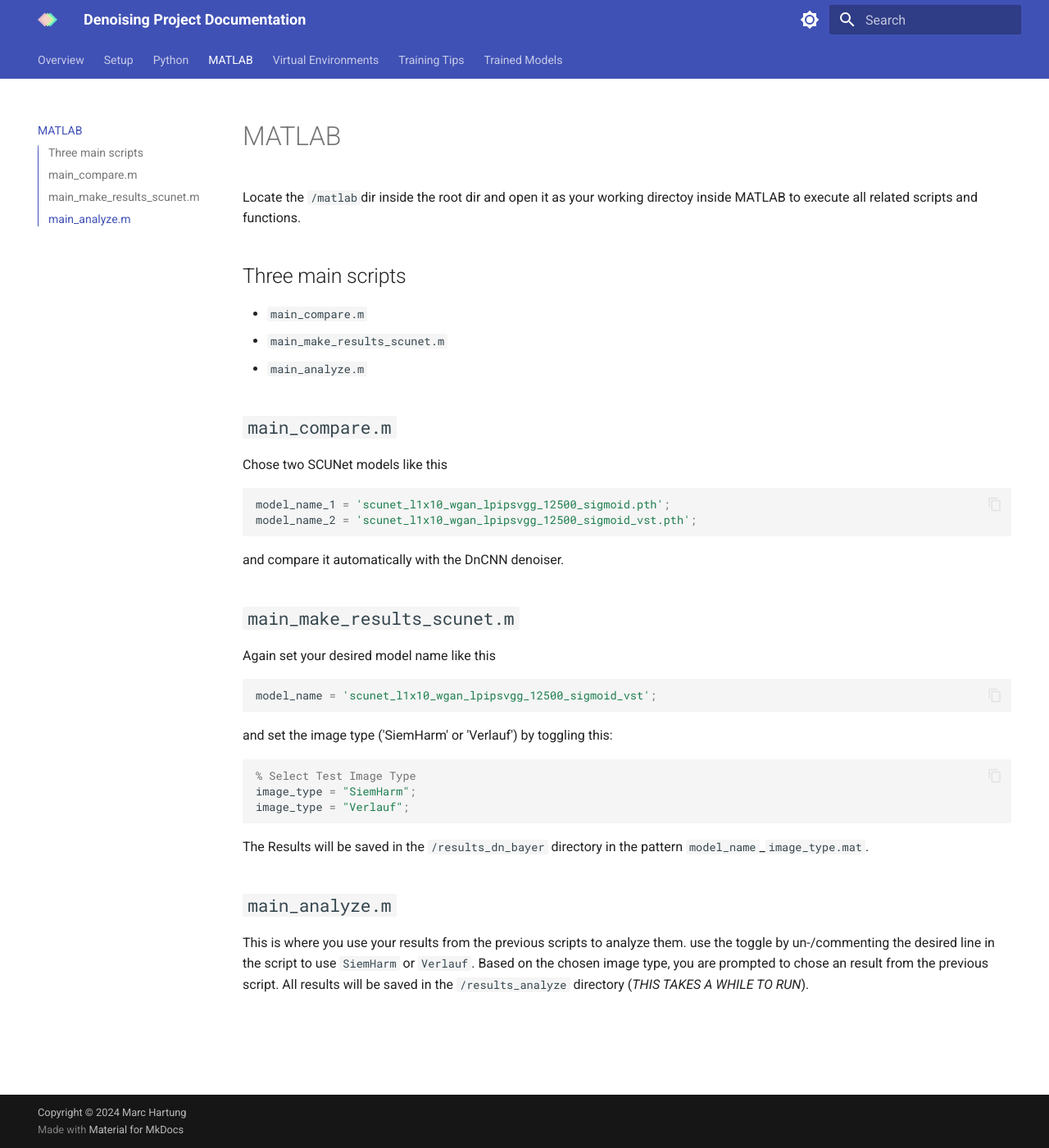
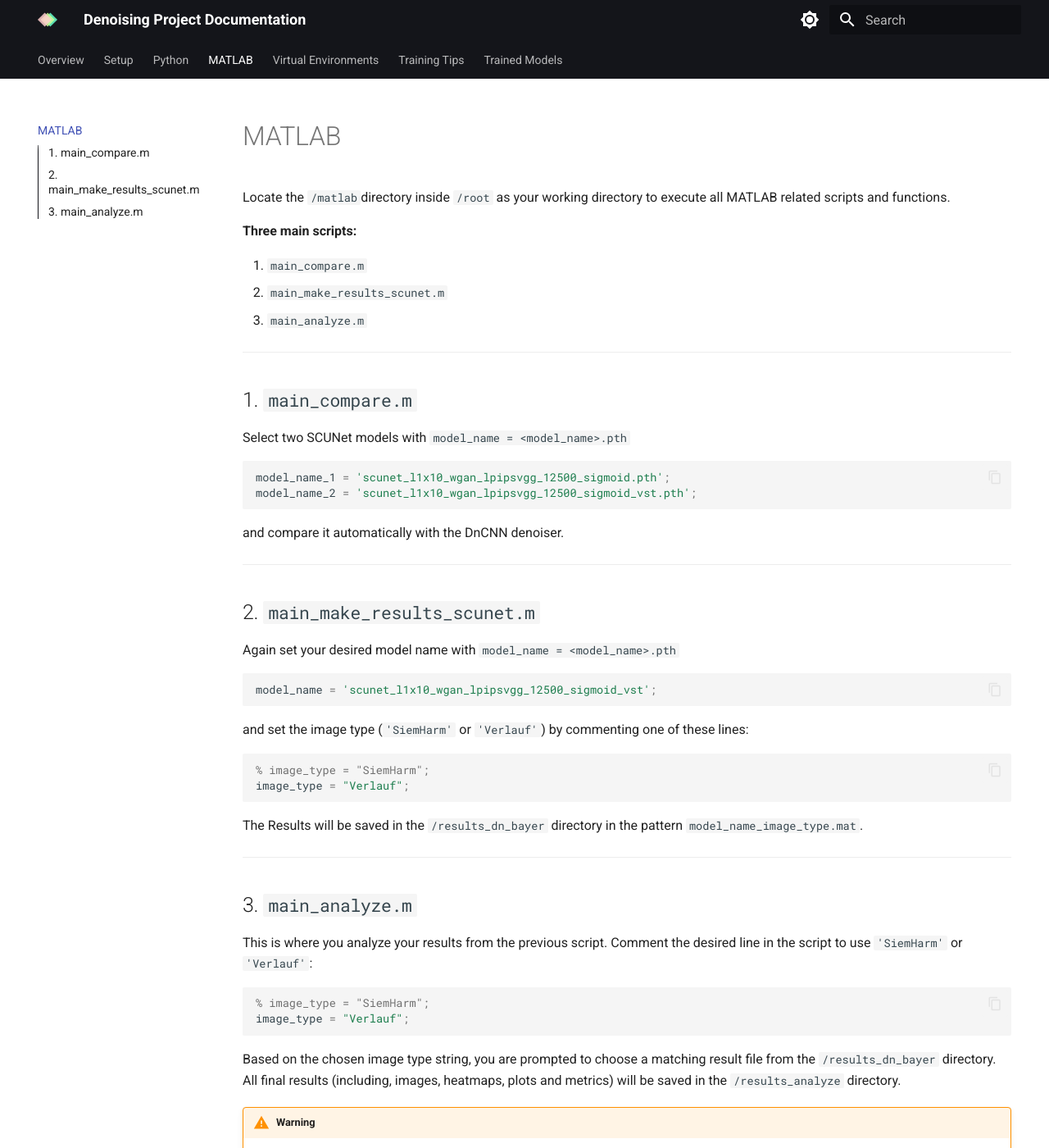
Before and after one commit to en1ero/dn_project_docu, an MkDocs documentation site: the page built from docs/04_matlab.md, in a window 1280 px wide and 1400 px high. Shown: the whole window at 82% size. Built offline with MkDocs 1.6.1 and Material for MkDocs 9.7.7, drawn with Linux system fonts in a browser that asks for light colours.

Commit message:
MATLAB section cleaned up

````diff
--- a/docs/04_matlab.md
+++ b/docs/04_matlab.md
@@ -1,34 +1,48 @@
 # MATLAB
 
-Locate the `/matlab`dir inside the root dir and open it as your working directoy inside MATLAB to execute all related scripts and functions.
+Locate the `/matlab`directory inside `/root` as your working directory to execute all MATLAB related scripts and functions.
 
-## Three main scripts
-* `main_compare.m`
-* `main_make_results_scunet.m`
-* `main_analyze.m`
+__Three main scripts:__
 
-## `main_compare.m`
-Chose two SCUNet models like this
+1. `main_compare.m`
+2. `main_make_results_scunet.m`
+3. `main_analyze.m`
+
+---
+
+## 1. `main_compare.m`
+Select two SCUNet models with `model_name = <model_name>.pth`
 ```matlab
 model_name_1 = 'scunet_l1x10_wgan_lpipsvgg_12500_sigmoid.pth';
 model_name_2 = 'scunet_l1x10_wgan_lpipsvgg_12500_sigmoid_vst.pth';
 ```
 and compare it automatically with the DnCNN denoiser.
 
-## `main_make_results_scunet.m`
-Again set your desired model name like this
+---
+
+## 2. `main_make_results_scunet.m`
+Again set your desired model name with `model_name = <model_name>.pth`
 ```matlab
 model_name = 'scunet_l1x10_wgan_lpipsvgg_12500_sigmoid_vst';
 ```
-and set the image type ('SiemHarm' or 'Verlauf') by toggling this:
+and set the image type (`'SiemHarm'` or `'Verlauf'`) by commenting one of these lines:
 ```matlab
-% Select Test Image Type
-image_type = "SiemHarm";
+% image_type = "SiemHarm";
 image_type = "Verlauf";
 ```
-The Results will be saved in the `/results_dn_bayer` directory in the pattern `model_name`_`image_type.mat`.
 
-## `main_analyze.m`
-This is where you use your results from the previous scripts to analyze them.
-use the toggle by un-/commenting the desired line in the script to use `SiemHarm` or `Verlauf`. Based on the chosen image type, you are prompted to chose an result from the previous script.
-All results will be saved in the `/results_analyze` directory (*THIS TAKES A WHILE TO RUN*).
+The Results will be saved in the `/results_dn_bayer` directory in the pattern `model_name_image_type.mat`.
+
+---
+
+## 3. `main_analyze.m`
+This is where you analyze your results from the previous script. Comment the desired line in the script to use `'SiemHarm'` or `'Verlauf'`:
+```matlab
+% image_type = "SiemHarm";
+image_type = "Verlauf";
+```
+Based on the chosen image type string, you are prompted to choose a matching result file from the `/results_dn_bayer` directory. All final results (including, images, heatmaps, plots and metrics) will be saved in the `/results_analyze` directory.
+
+!!! warning
+
+    __THIS TAKES A WHILE TO RUN__
--- a/mkdocs.yml
+++ b/mkdocs.yml
@@ -17,14 +17,16 @@ theme:
   palette:
     # Palette toggle for light mode
     - scheme: default
+      primary: black
       toggle:
         icon: material/brightness-7
         name: Switch to dark mode
 
     # Palette toggle for dark mode
     - scheme: slate
+      primary: black
       toggle:
-        icon: material/brightness-4
+        icon: material/brightness-3
         name: Switch to light mode
 
 markdown_extensions:
````
